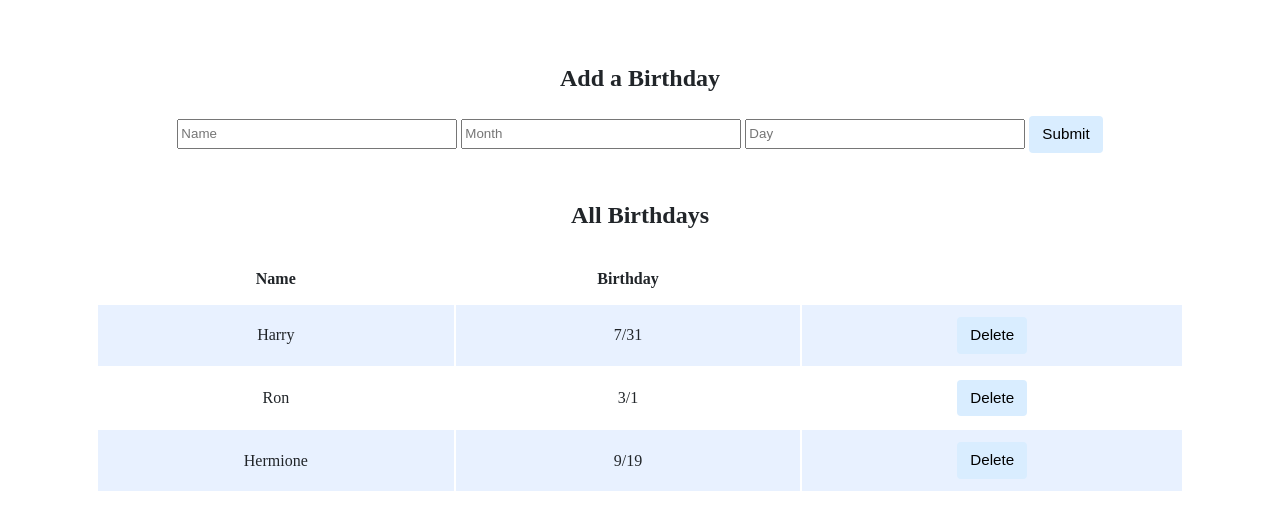
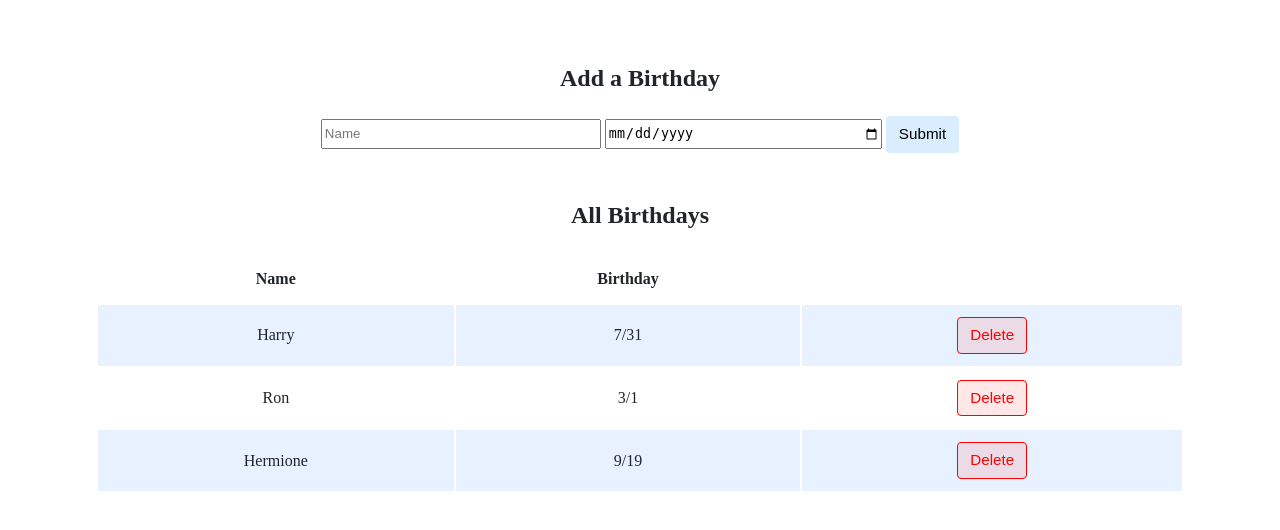
Before and after one commit to jotavev/cs50x, a Flask app: page / in a window 1280 px wide. Shown: the part 200-730 px from the top of the page. Run offline with Flask 3, Linux system fonts and the light colour scheme; some libraries are stand-ins or nearby versions.

Commit message:
lab9 date input update

```diff
--- a/lecture9/lab9/birthdays/app.py
+++ b/lecture9/lab9/birthdays/app.py
@@ -26,17 +26,19 @@ def after_request(response):
 def index():
     if request.method == "POST":
 
-        # TODO: Add the user's entry into the database
+        # Add the user's entry into the database
         name = request.form.get("name")
-        month = request.form.get("month")
-        day = request.form.get("day")
+        date = request.form.get("date")
+        month, day = date.split('-')[1:]
 
-        db.execute("INSERT INTO birthdays (name, month, day) VALUES(?, ?, ?)", name, month, day)
+        db.execute(
+                "INSERT INTO birthdays (name, month, day) VALUES(?, ?, ?)",
+                name, month, day)
 
         return redirect("/")
 
     else:
-        # TODO: Display the entries in the database on index.html
+        # Display the entries in the database on index.html
 
         birthdays_data = db.execute("SELECT * FROM birthdays;")
 
--- a/lecture9/lab9/birthdays/static/styles.css
+++ b/lecture9/lab9/birthdays/static/styles.css
@@ -55,12 +55,12 @@ button, input[type="submit"] {
     vertical-align: middle;
 }
 
-input[type="text"], input[type="number"] {
+input[type="text"], input[type="date"] {
     line-height: 1.8;
     width: 25%;
 }
 
-input[type="text"]:hover, input[type="number"]:hover {
+input[type="text"]:hover, input[type="date"]:hover {
     background-color: #f5f5f5;
     transition: color 2s ease-in-out, background-color 0.15s ease-in-out;
 }
@@ -80,3 +80,9 @@ table td {
 tbody tr:nth-of-type(odd) {
     background-color: rgb(179, 208, 255, 0.3)
 }
+
+input[type="submit"].delete {
+    background-color: rgba(255, 25, 25, 0.1);
+    color: red;
+    border-color: red;
+}
--- a/lecture9/lab9/birthdays/templates/index.html
+++ b/lecture9/lab9/birthdays/templates/index.html
@@ -14,11 +14,10 @@
             <div class="section">
 
                 <h2>Add a Birthday</h2>
-                <!-- TODO: Create a form for users to submit a name, a month, and a day -->
+                <!-- Create a form for users to submit a name, a month, and a day -->
                 <form action="" method="post">
                     <input autocomplete="off" name="name" placeholder="Name" type="text" required>
-                    <input autocomplete="off" name="month" placeholder="Month" type="text" required>
-                    <input autocomplete="off" name="day" placeholder="Day" type="text" required>
+                    <input autocomplete="off" name="date" type="date" required>
                     <input type="submit">
                 </form>
             </div>
@@ -34,7 +33,7 @@
                         </tr>
                     </thead>
                     <tbody>
-                        <!-- TODO: Loop through the database entries to display them in this table -->
+                        <!-- Loop through the database entries to display them in this table -->
                         {% for person in birthdays_data %}
                         <tr>
                             <td>{{ person["name"] }}</td>
@@ -42,7 +41,7 @@
                             <td>
                                 <form action="/delete" method="post">
                                     <input name="id" type="hidden" value="{{ person['id'] }}">
-                                    <input type="submit" value="Delete">
+                                    <input type="submit" class="delete" value="Delete">
                                 </form>
                             </td>
 
```
Also changed, not shown: lecture9/lab9/birthdays/birthdays.db.
